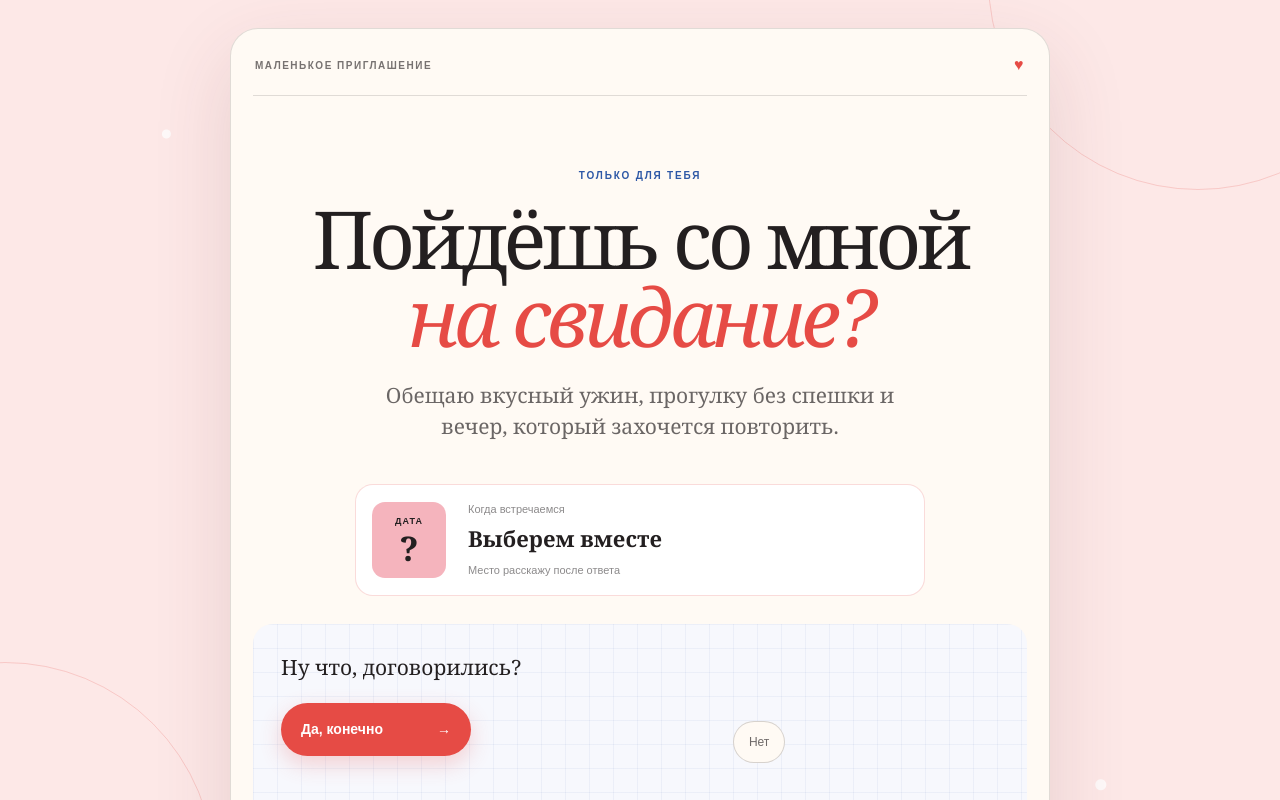
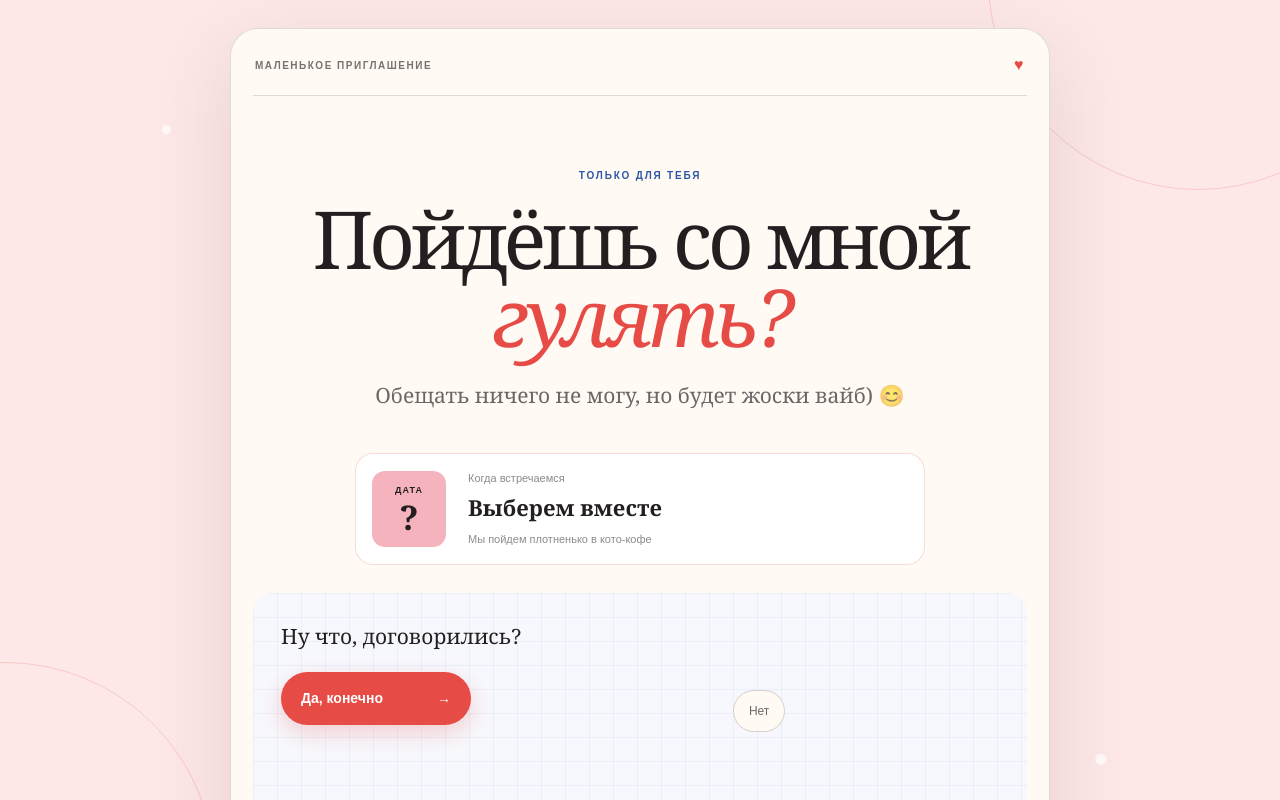
Before and after one commit to synthoria-what/dateinvite, a Next.js app: page / in a window 1280 px wide. Shown: the top 800 px of the page. Built offline with nearby package versions, Linux system fonts and the light colour scheme.

Commit message:
change text

```diff
--- a/app/page.tsx
+++ b/app/page.tsx
@@ -109,7 +109,7 @@ export default function Home() {
         <section className="success-card" aria-live="polite">
           <div className="success-heart" aria-hidden="true">♥</div>
           <p className="eyebrow">официально подтверждено</p>
-          <h1>Ура, это свидание!</h1>
+          <h1>Ура, мы выйдем на улицу!</h1>
           <p className="success-copy">
             Тогда я всё организую. Тебе остаётся только быть в хорошем настроении.
           </p>
@@ -246,11 +246,10 @@ export default function Home() {
           <h1 id="invite-title">
             Пойдёшь со мной
             <br />
-            <em>на свидание?</em>
+            <em>гулять?</em>
           </h1>
           <p className="subtitle">
-            Обещаю вкусный ужин, прогулку без спешки и вечер, который захочется
-            повторить.
+            Обещать ничего не могу, но будет жоски вайб) 😊
           </p>
         </div>
 
@@ -262,7 +261,7 @@ export default function Home() {
           <div>
             <span className="date-label">Когда встречаемся</span>
             <strong className="date-value">Выберем вместе</strong>
-            <span className="date-place">Место расскажу после ответа</span>
+            <span className="date-place">Мы пойдем плотненько в кото-кофе</span>
           </div>
         </div>
 
```
